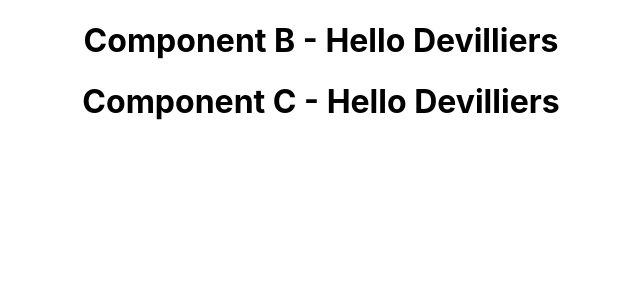
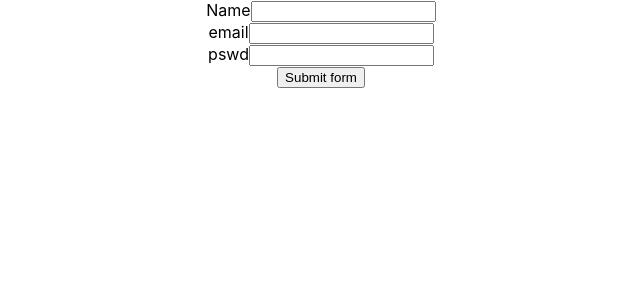
Before and after one commit to rahulak18/React-series, a React (Create React App) app in the folder ReactTutorial/my-app/: page / in a window 1280 px wide. Shown: the top 300 px of the page, without its empty margins (319-959 px from the left). Built offline with nearby package versions, Linux system fonts and the light colour scheme.

Commit message:
43 Http Requests

```diff
--- a/ReactTutorial/my-app/package.json
+++ b/ReactTutorial/my-app/package.json
@@ -6,6 +6,7 @@
     "@testing-library/jest-dom": "^5.17.0",
     "@testing-library/react": "^13.4.0",
     "@testing-library/user-event": "^13.5.0",
+    "axios": "^1.7.2",
     "react": "^18.3.1",
     "react-dom": "^18.3.1",
     "react-scripts": "5.0.1",
--- a/ReactTutorial/my-app/src/App.js
+++ b/ReactTutorial/my-app/src/App.js
@@ -1,14 +1,10 @@
 import './App.css';
-import ComponentA from './Context/ComponentA';
-import { UserProvider } from './Context/UserContext';
+import HttpPost from './Http-requests/HttpPost';
 
 function App() {
   return (
     <div className="App">
-      <UserProvider value={'Devilliers'}>
-        <ComponentA />
-      </UserProvider>
-
+      <HttpPost />
     </div>
   );
 }
--- /dev/null
+++ b/ReactTutorial/my-app/src/Http-requests/HttpPost.js
@@ -0,0 +1,50 @@
+import React, { Component } from 'react'
+import axios from 'axios'
+
+export default class HttpPost extends Component {
+    constructor(props) {
+        super(props)
+
+        this.state = {
+            name: '',
+            email: '',
+            pswd: ''
+        }
+    }
+
+    onChangeHandler = (e) => {
+        this.setState({
+            [e.target.name]: e.target.value
+        })
+    }
+
+    onSubmitHandler = (e) => {
+        e.preventDefault();
+        axios.post('https://jsonplaceholder.typicode.com/posts', this.state).then(res => {
+            alert("Successful");
+        }).catch(err => {
+            alert("Error");
+        })
+    }
+
+    render() {
+        return (
+            <form onSubmit={this.onSubmitHandler}>
+                <div>
+                    <label htmlFor="name">Name</label>
+                    <input type="text" id='name' name='name' value={this.state.name} onChange={this.onChangeHandler} />
+                </div>
+                <div>
+                    <label htmlFor="email">email</label>
+                    <input type="text" id='email' name='email' value={this.state.email} onChange={this.onChangeHandler} />
+                </div>
+                <div>
+                    <label htmlFor="pswd">pswd</label>
+                    <input type="text" id='pswd' name='pswd' value={this.state.password} onChange={this.onChangeHandler} />
+                </div>
+
+                <button type="submit">Submit form</button>
+            </form>
+        )
+    }
+}
```
Also changed, not shown: ReactTutorial/my-app/src/Http-requests/HttpGet.js (added, +35 -0 lines), 1 other file (tests, documents, lock files or other folders).
